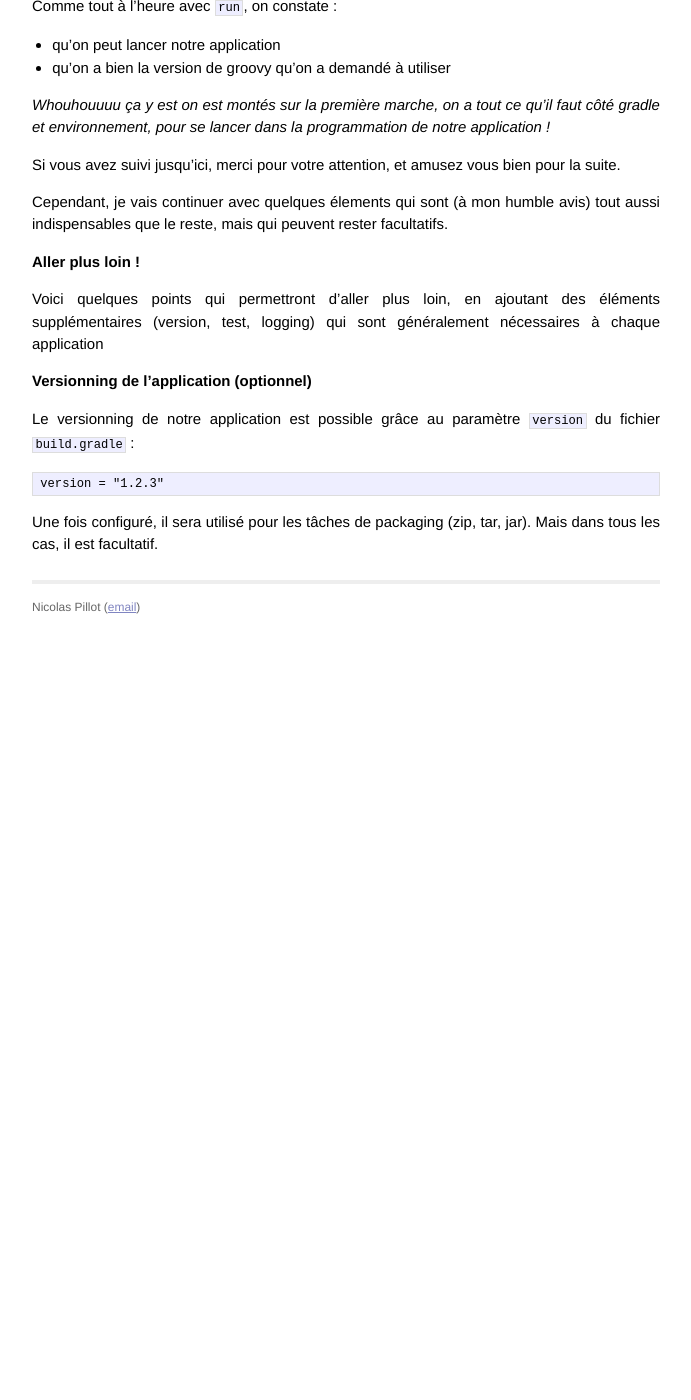
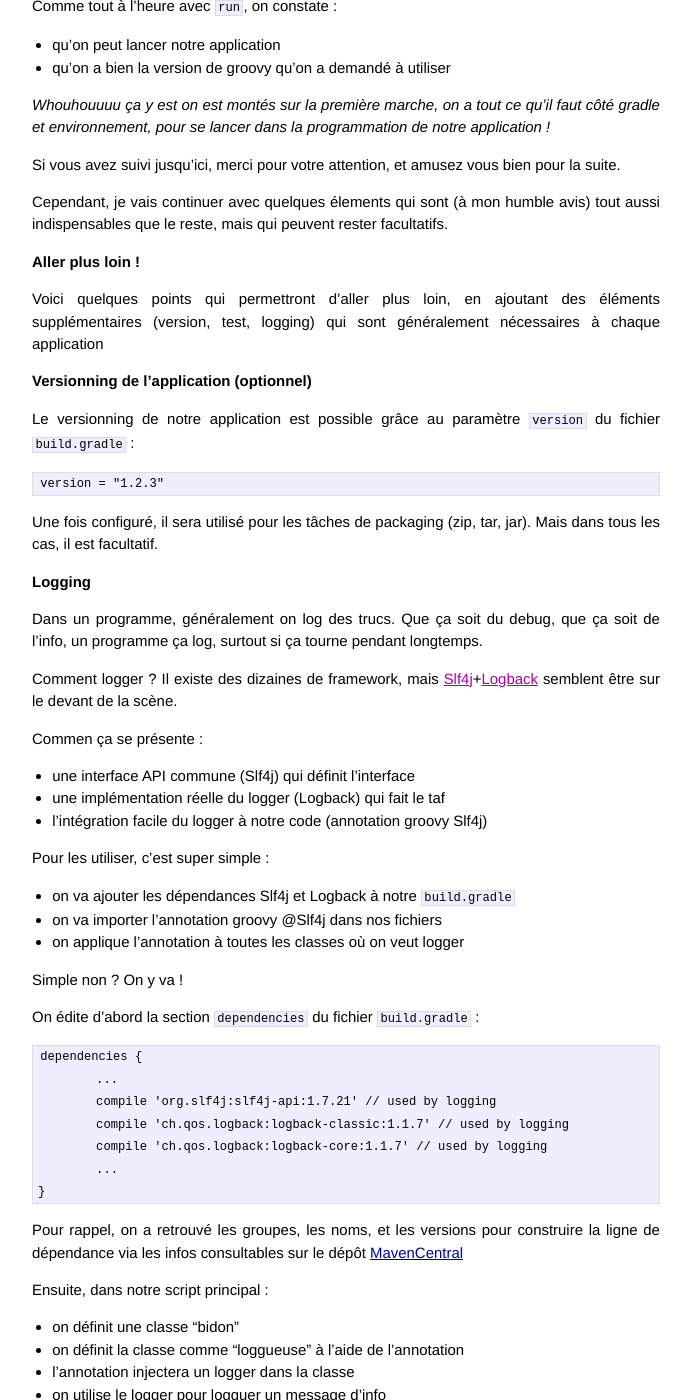
Before and after one commit to nipil/nipil, a Jekyll site: the page built from _posts/2016-11-12-premiers-pas-avec-gradle-groovy-idea.markdown, in a window 1280 px wide and 1400 px high, scrolled down 15464 px. Shown: the whole window, without its empty margins (294-985 px from the left). Built offline with Jekyll 4.4.1, drawn with Linux system fonts in a browser that asks for light colours; before the commit the page ends 16094 px from its top, so only the background shows below that; some of the changed text lies outside the part shown.

Commit message:
groovy/gradle/idea article: logging

```diff
--- a/_posts/2016-11-12-premiers-pas-avec-gradle-groovy-idea.markdown
+++ b/_posts/2016-11-12-premiers-pas-avec-gradle-groovy-idea.markdown
@@ -669,3 +669,91 @@
 	version = "1.2.3"
 
 Une fois configuré, il sera utilisé pour les tâches de packaging (zip, tar, jar). Mais dans tous les cas, il est facultatif.
+
+## Logging
+
+Dans un programme, généralement on log des trucs. Que ça soit du debug, que ça soit de l'info, un programme ça log, surtout si ça tourne pendant longtemps.
+
+Comment logger ? Il existe des dizaines de framework, mais [Slf4j]()+[Logback]() semblent être sur le devant de la scène.
+
+Commen ça se présente :
+
+- une interface API commune (Slf4j) qui définit l'interface
+- une implémentation réelle du logger (Logback) qui fait le taf
+- l'intégration facile du logger à notre code (annotation groovy Slf4j)
+
+Pour les utiliser, c'est super simple :
+
+- on va ajouter les dépendances Slf4j et Logback à notre `build.gradle`
+- on va importer l'annotation groovy @Slf4j dans nos fichiers
+- on applique l'annotation à toutes les classes où on veut logger
+
+Simple non ? On y va !
+
+On édite d'abord la section `dependencies` du fichier `build.gradle` :
+
+	dependencies {
+		...
+		compile 'org.slf4j:slf4j-api:1.7.21' // used by logging
+		compile 'ch.qos.logback:logback-classic:1.1.7' // used by logging
+		compile 'ch.qos.logback:logback-core:1.1.7' // used by logging
+		...
+	}
+
+Pour rappel, on a retrouvé les groupes, les noms, et les versions pour construire la ligne de dépendance via les infos consultables sur le dépôt [MavenCentral](http://search.maven.org/)
+
+Ensuite, dans notre script principal :
+
+- on définit une classe "bidon"
+- on définit la classe comme "loggueuse" à l'aide de l'annotation
+- l'annotation injectera un logger dans la classe
+- on utilise le logger pour logguer un message d'info
+
+Ça donne ça :
+
+	// fichier src/main/groovy/Main.groovy
+
+	import groovy.util.logging.Slf4j
+
+	@Slf4j
+	class Toto {
+	  Toto() {
+	    log.info "ceci est un message d'info loggué"
+	  }
+	}
+
+	def t = new Toto()
+	println "Hello world, ${t}"
+
+Ici, le simple fait d'avoir mis l'annotation, va avoir pour effet :
+
+- un logger dont le nom est celui de la classe va être créé
+- il sera  injecté dans la classe en tant que membre de classe nommé `log`
+- chaque message qu'on lui envoie sera formaté "proprement" et affiché
+
+*Rappel : toujours dans une logique de simplification, le mot clé `this` semble optionnel en groovy lorsqu'on souhaite accéder aux membres d'une classe depuis celle-ci, quand ça n'est pas ambigü :
+
+Donc d'après ci-dessous, on écrit plutôt le premier que le deuxième
+
+	// en groovy
+	log.info "message"
+
+	// en java
+	this.log.info("message");
+
+Quand on lance l'application avec le logger, ça donne ça :
+
+	$ ./gradlew run
+	:compileJava UP-TO-DATE
+	:compileGroovy UP-TO-DATE
+	:processResources UP-TO-DATE
+	:classes UP-TO-DATE
+	:run
+	19:29:07.301 [main] INFO Toto - ceci est un message d'info loggué
+	Hello world, Toto@7276c8cd
+
+	BUILD SUCCESSFUL
+
+	Total time: 1.169 secs
+
+On voit qu'il y a bien un message de loggué, et que les informations de contexte (timestamp, thread, class, loglevel) ont été ajouté au message en plus du corps de celui-ci.
```
